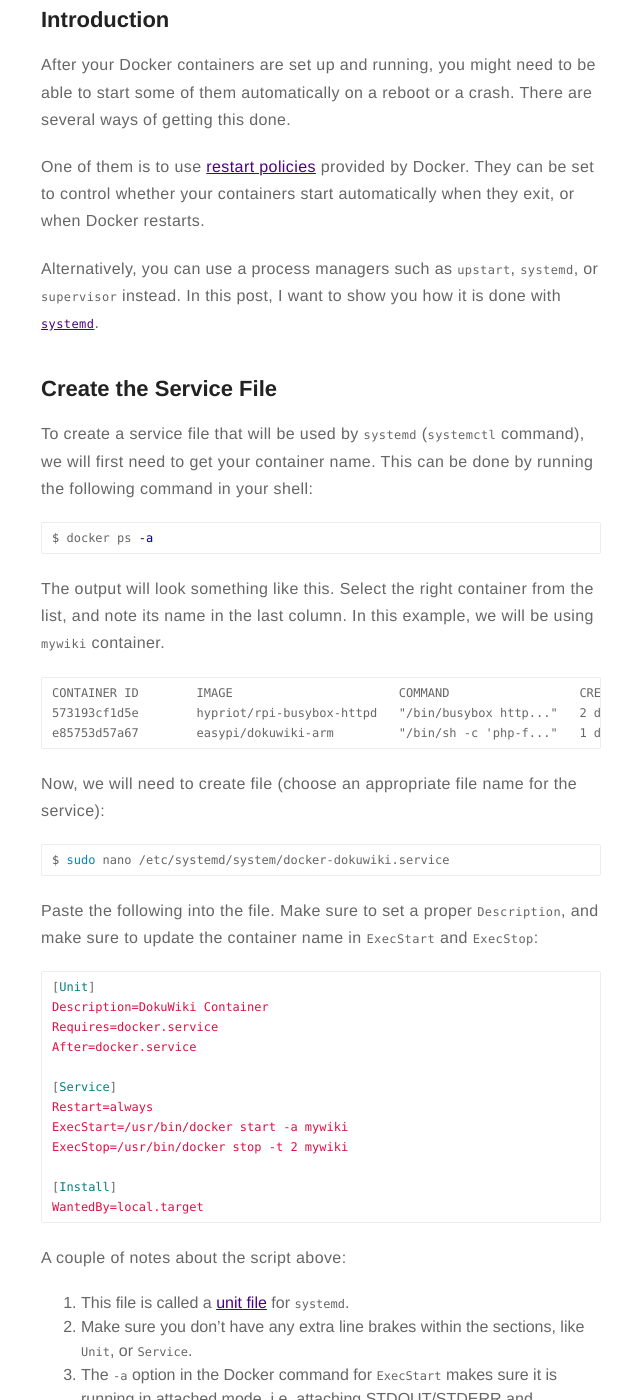
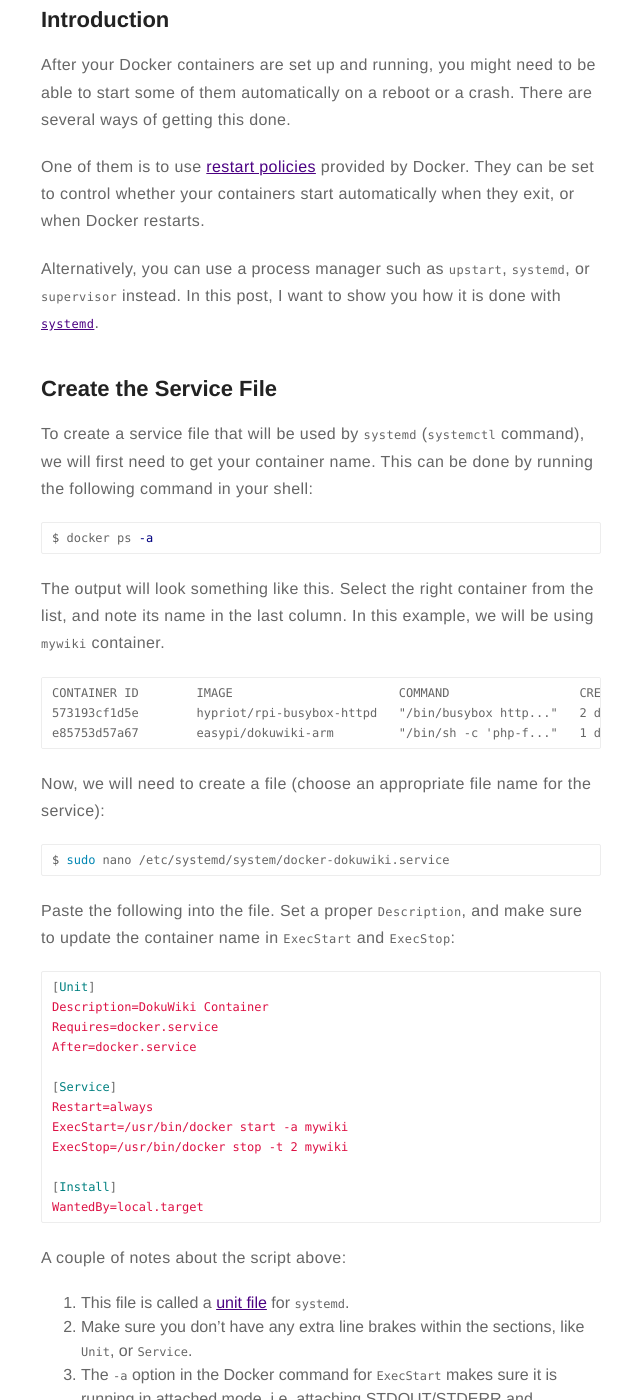
Before and after one commit to mehmandarov/mehmandarov.github.io, a Jekyll site: the page built from _posts/2017-07-09-start-docker-containers-automatically.markdown, in a window 1280 px wide and 1400 px high, scrolled down 500 px. Shown: the whole window, without its empty margins (319-959 px from the left). Built offline with Jekyll 4.4.1, drawn with Linux system fonts in a browser that asks for light colours.

Commit message:
Minor fixes

```diff
--- a/_posts/2017-07-09-start-docker-containers-automatically.markdown
+++ b/_posts/2017-07-09-start-docker-containers-automatically.markdown
@@ -28,7 +28,7 @@ After your Docker containers are set up and running, you might need to be able t
 
 One of them is to use [restart policies][1]{:target="_blank"} provided by Docker. They can be set to control whether your containers start automatically when they exit, or when Docker restarts.
 
-Alternatively, you can use a process managers such as `upstart`, `systemd`, or `supervisor` instead. In this post, I want to show you how it is done with [`systemd`][2]{:target="_blank"}.
+Alternatively, you can use a process manager such as `upstart`, `systemd`, or `supervisor` instead. In this post, I want to show you how it is done with [`systemd`][2]{:target="_blank"}.
 
 ## Create the Service File
 
@@ -46,13 +46,13 @@ CONTAINER ID        IMAGE                       COMMAND                  CREATED
 e85753d57a67        easypi/dokuwiki-arm         "/bin/sh -c 'php-f..."   1 days ago          Up 23 hours               0.0.0.0:80->80/tcp   mywiki
 {% endhighlight %}
 
-Now, we will need to create file (choose an appropriate file name for the service):
+Now, we will need to create a file (choose an appropriate file name for the service):
 
 {% highlight shell_session %}
 $ sudo nano /etc/systemd/system/docker-dokuwiki.service
 {% endhighlight %}
 
-Paste the following into the file. Make sure to set a proper `Description`, and make sure to update the container name in `ExecStart` and `ExecStop`:
+Paste the following into the file. Set a proper `Description`, and make sure to update the container name in `ExecStart` and `ExecStop`:
 
 {% highlight yml %}
 [Unit]
```
